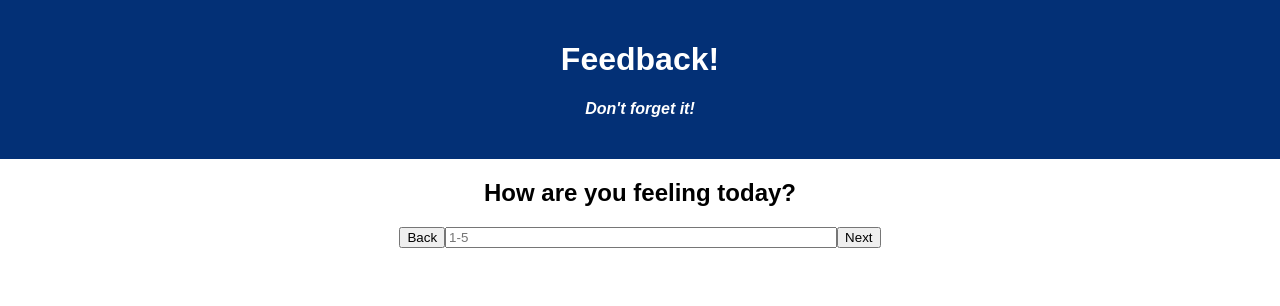
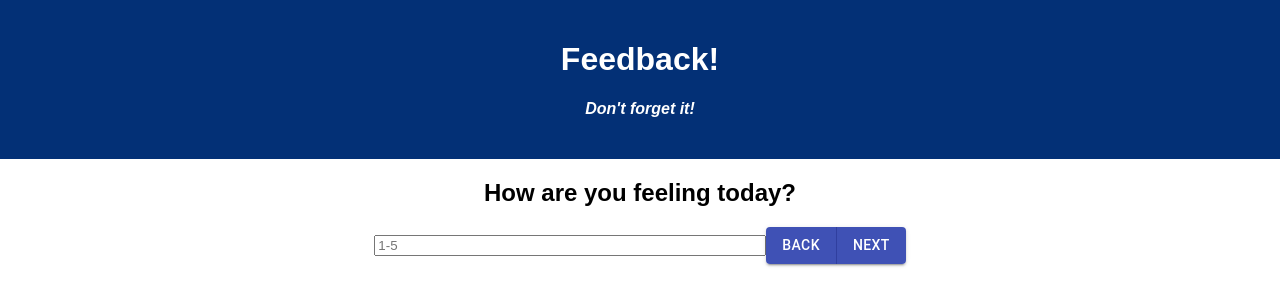
Before and after one commit to dustymeyers/redux-feedback-loop, a React (Create React App) app: page /#/question1 in a window 1280 px wide. Shown: the top 306 px of the page. Built offline with nearby package versions, Linux system fonts and the light colour scheme.

Commit message:
added matierial-ui button group to FeelingRating

```diff
--- a/src/components/FeelingRating/FeelingRating.jsx
+++ b/src/components/FeelingRating/FeelingRating.jsx
@@ -1,6 +1,9 @@
 import { useState } from 'react';
 import { useDispatch, useSelector } from 'react-redux';
 import { useHistory } from 'react-router-dom';
+
+// MATERIAL-UI
+import { Button, ButtonGroup } from '@material-ui/core';
 
 /**
  * FeelingRating Renders the First Form View for Feedback
@@ -65,7 +68,6 @@ function FeelingRating(){
     <>
       <h2>How are you feeling today?</h2>
       <form onSubmit={handleSubmit}>
-      <button onClick={handleBack}>Back</button>
         <input
           // forces the input value from string to number from submission
           onChange={event => setFeeling(Number(event.target.value))}
@@ -75,8 +77,10 @@ function FeelingRating(){
           max="5"
           value={feeling}
         />
-        {/* TODO - Make accessible-friendly button */}
-        <button>Next</button>
+        <ButtonGroup variant="contained" color="primary" aria-label="contained primary button group">
+          <Button onClick={handleBack}>Back</Button>
+          <Button onClick={handleSubmit}>Next</Button>
+        </ButtonGroup>
       </form>
     </>
   );
```
